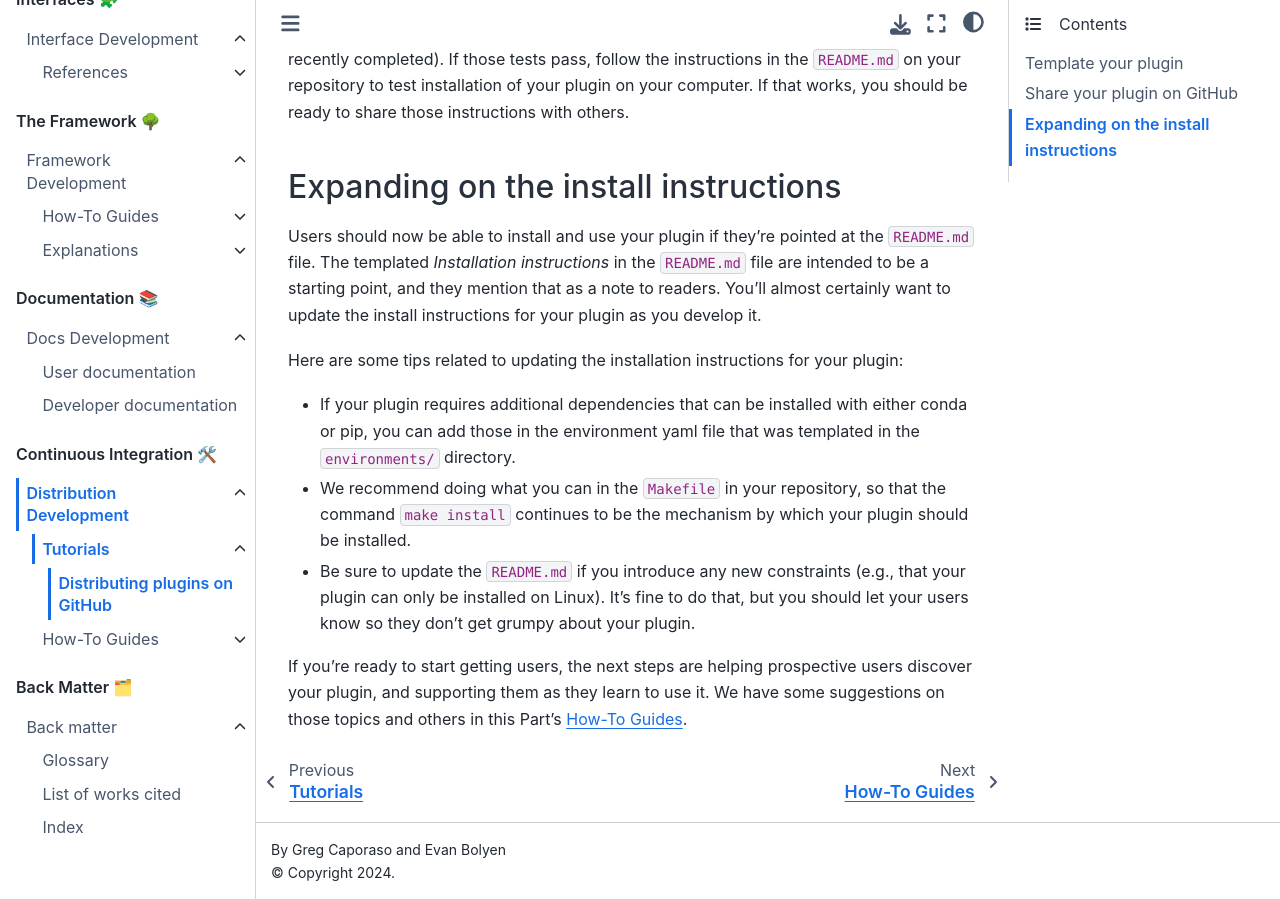
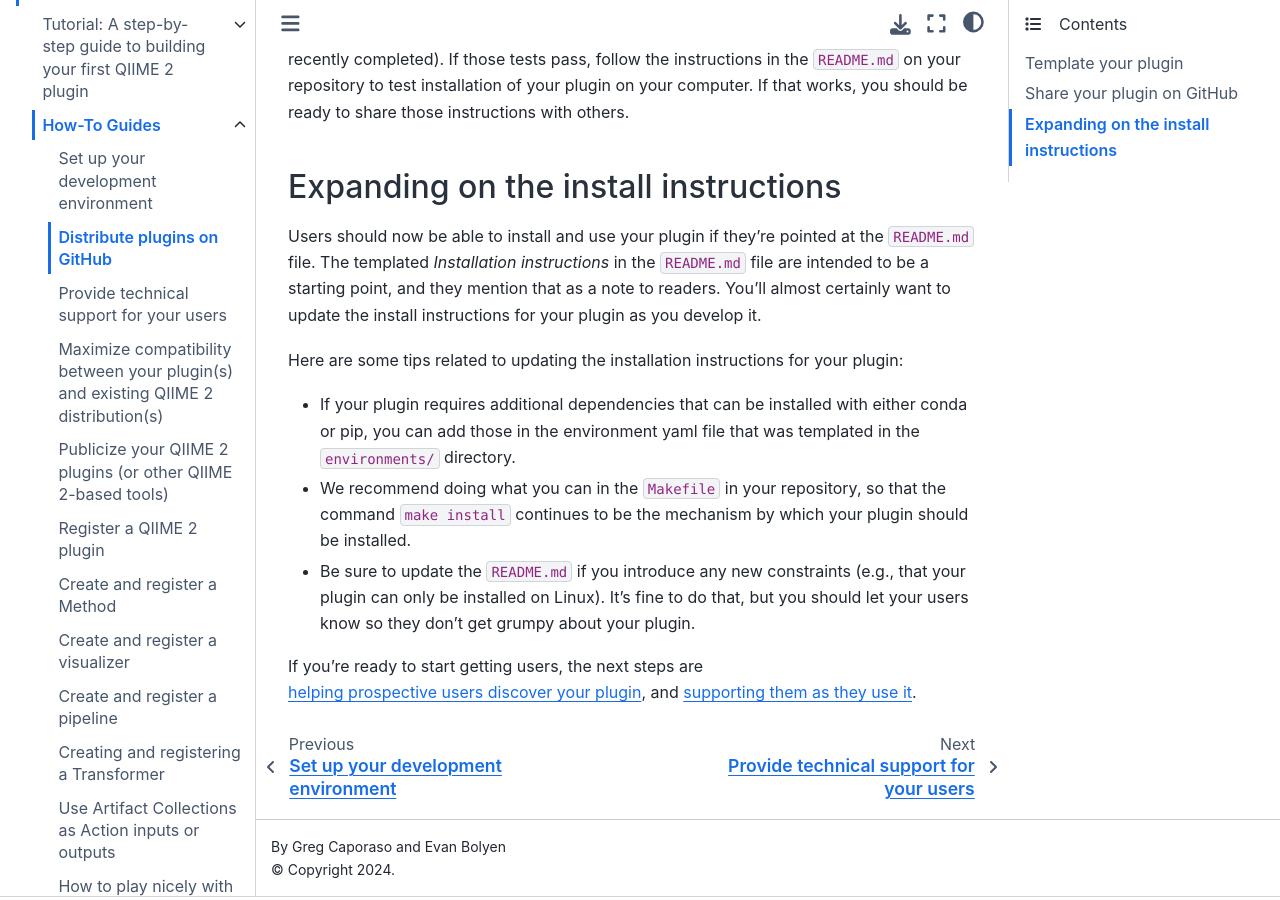
Before and after one commit to caporaso-lab/developing-with-qiime2, a Jupyter Book: the page built from book/plugins/how-to-guides/distribute-on-gh.md, in a window 1280 px wide and 900 px high, scrolled down 1700 px. Built offline with Jupyter Book 1.0.4 settings and Sphinx 7.4.7 and the Sphinx Book theme 1.1.4, drawn with Linux system fonts in a browser that asks for light colours; pages that are not in the unit, such as notebooks, are missing from menus; some of the changed text lies outside the part shown.

Commit message:
transfer content based on re-assessment of where it belongs

````diff
--- a/book/_toc.yml
+++ b/book/_toc.yml
@@ -22,6 +22,10 @@ parts:
         - file: plugins/how-to-guides/intro
           sections:
             - file: plugins/how-to-guides/set-up-development-environment
+            - file: plugins/how-to-guides/distribute-on-gh
+            - file: plugins/how-to-guides/support-your-users
+            - file: plugins/how-to-guides/maximize-compatibility
+            - file: plugins/how-to-guides/publicize
             - file: plugins/how-to-guides/register-a-plugin
             - file: plugins/how-to-guides/create-register-method
             - file: plugins/how-to-guides/create-register-visualizer
@@ -32,7 +36,7 @@ parts:
             - file: plugins/how-to-guides/use-metadata
             - file: plugins/how-to-guides/test-plugins
             - file: plugins/how-to-guides/usage-examples
-            - file: plugins/how-to-guides/format-validation-levels.md
+            - file: plugins/how-to-guides/format-validation-levels
         - file: plugins/explanations/intro
           sections:
             - file: plugins/explanations/actions
@@ -85,15 +89,6 @@ parts:
   - caption: "Continuous Integration 🛠️"
     chapters:
       - file: ci/intro
-        sections:
-        - file: ci/tutorials/intro
-          sections:
-          - file: ci/tutorials/distribute-on-gh
-        - file: ci/how-to-guides/intro
-          sections:
-          - file: ci/how-to-guides/support-your-users
-          - file: ci/how-to-guides/publicize
-          - file: ci/how-to-guides/maximize-compatibility
 
   - caption: "Back Matter 🗂️"
     chapters:
--- a/book/ci/how-to-guides/intro.md
+++ /dev/null
@@ -1,5 +0,0 @@
-(ci-how-to-intro)=
-# How-To Guides
-
-```{tableofcontents}
-```
--- a/book/ci/intro.md
+++ b/book/ci/intro.md
@@ -2,19 +2,16 @@
 # Distribution Development
 
 ```{note}
-This Part of DWQ2 is in early development.
+This Part of DWQ2 is in early development, and currently provides references to relevant content in other Parts of *Developing with QIIME 2*.
 We're open to feedback on the ideas presented here, and some technical details may change as the ideas develop.
 ```
 
 You don't need approval from existing QIIME 2 developers to create and distribute your own tools, such as plugins or interfaces, that build on QIIME 2.
-This is the beauty of [plugin-based, interface-agnostic architecture](q2-architecture-overview): new functionality can be introduced by anyone, removing bottlenecks or gatekeepers between developers and users.
+This is the beauty of [plugin-based, interface-agnostic architecture](q2-architecture-overview): new functionality or new ways to use that functionality can be introduced by anyone, removing bottlenecks or gatekeepers between developers and users.
 Customized QIIME 2 distributions can also be created and shared by anyone.
 
 As of this writing (23 April 2024) we are redesigning our approach to helping you share and promote your QIIME 2-based tools.
-[](share-on-github) provides an example of how you can currently share your tools with users, and we are actively working to expand that functionality to make it more useful for developers and users.
-We also discuss more general ideas on sharing QIIME 2-based tools in [](ci-how-to-publicize).
+[](share-on-github) provides an example of how you can currently share your plugin with users, and we are actively working to expand that functionality to make it more useful for developers and users.
+We also discuss more general ideas on sharing QIIME 2-based tools in [](plugin-how-to-publicize).
 
 As our support in this area improves, this Part of *Developing with QIIME 2* will be expanded to describe new functionality.
-
-```{tableofcontents}
-```
--- a/book/ci/tutorials/distribute-on-gh.md
+++ b/book/plugins/how-to-guides/distribute-on-gh.md
@@ -1,5 +1,5 @@
 (share-on-github)=
-# Distributing plugins on GitHub
+# Distribute plugins on GitHub
 
 GitHub is a straight-forward way to share your QIIME 2 plugin.
 This tutorial will walk you through creating a QIIME 2 plugin from template, and then sharing it with installation instructions on GitHub.
@@ -76,5 +76,4 @@ Here are some tips related to updating the installation instructions for your pl
 - Be sure to update the `README.md` if you introduce any new constraints (e.g., that your plugin can only be installed on Linux).
   It's fine to do that, but you should let your users know so they don't get grumpy about your plugin.
 
-If you're ready to start getting users, the next steps are helping prospective users discover your plugin, and supporting them as they learn to use it.
-We have some suggestions on those topics and others in this Part's [](ci-how-to-intro).
+If you're ready to start getting users, the next steps are [helping prospective users discover your plugin](plugin-how-to-publicize), and [supporting them as they use it](plugin-how-to-support-your-users).
--- a/book/ci/how-to-guides/publicize.md
+++ b/book/plugins/how-to-guides/publicize.md
@@ -1,7 +1,7 @@
-(ci-how-to-publicize)=
-# Publicize your QIIME 2 tools
+(plugin-how-to-publicize)=
+# Publicize your QIIME 2 plugins (or other QIIME 2-based tools)
 
-If you want others to use your QIIME 2 tools, you have to market them.
+If you want others to use your QIIME 2-based tools, such as plugins, you have to market them.
 Ultimately that's your responsibility - **you** built it, **you** know it, **you're** proud of it, so **you need to promote it**.
 
 Here are some ideas on how to market your tools.
````
Also changed, not shown: book/ci/tutorials/intro.md (deleted, +0 -5 lines), book/plugins/how-to-guides/maximize-compatibility.md (renamed from book/ci/how-to-guides/maximize-compatibility.md, +2 -2 lines), book/plugins/how-to-guides/support-your-users.md (renamed from book/ci/how-to-guides/support-your-users.md, +1 -1 lines).
